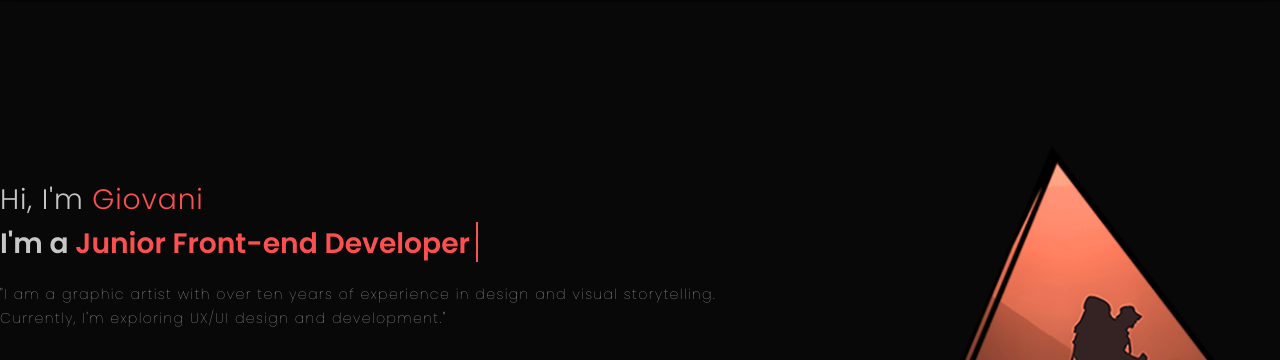
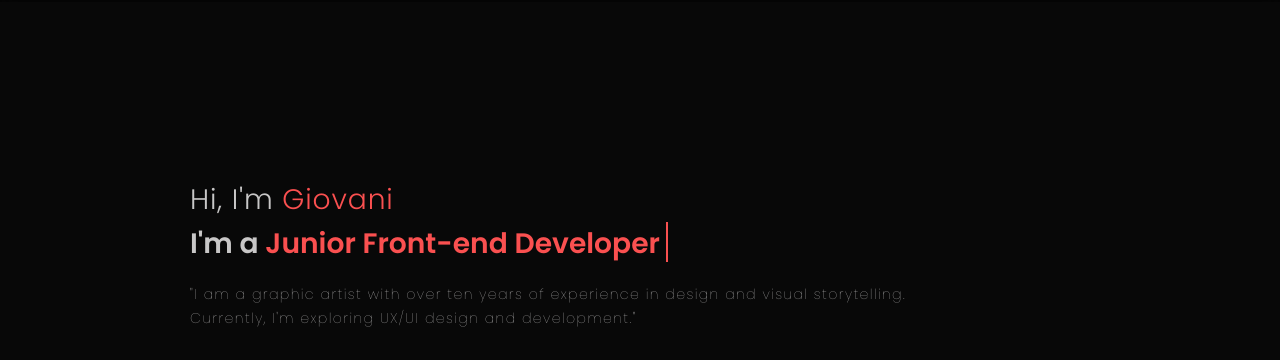
Before and after one commit to giovaniumana/g-front-end-portfolio, a plain HTML site: page index.html in a window 1280 px wide. Shown: the part 98-458 px from the top of the page. Drawn offline with nearby package versions, Linux system fonts and the light colour scheme; a web font is replaced by a local one.

Commit message:
Remove hiking image temporarily

```diff
--- a/index.html
+++ b/index.html
@@ -60,7 +60,7 @@
         </div>
 
         <div class="home-img">
-            <img src="images/g-hiking-triad-gt.png" alt="">
+            <img src="images/" alt="">
         </div>
 
     </section>
```
